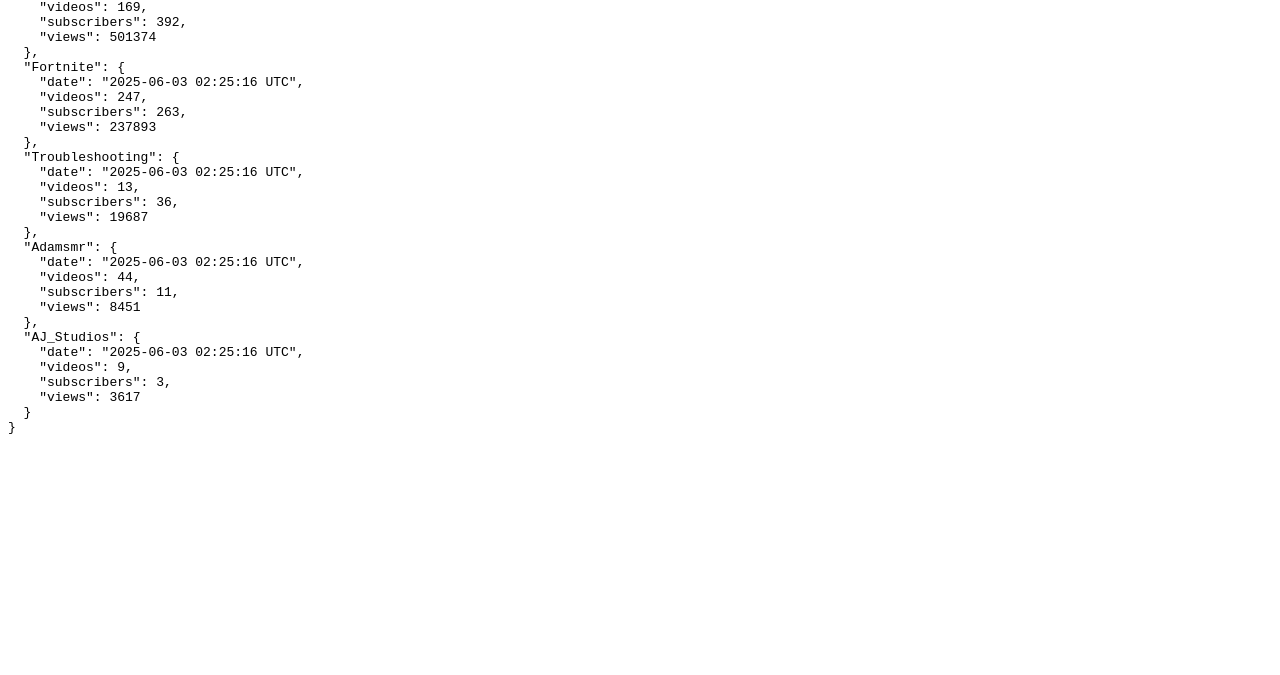
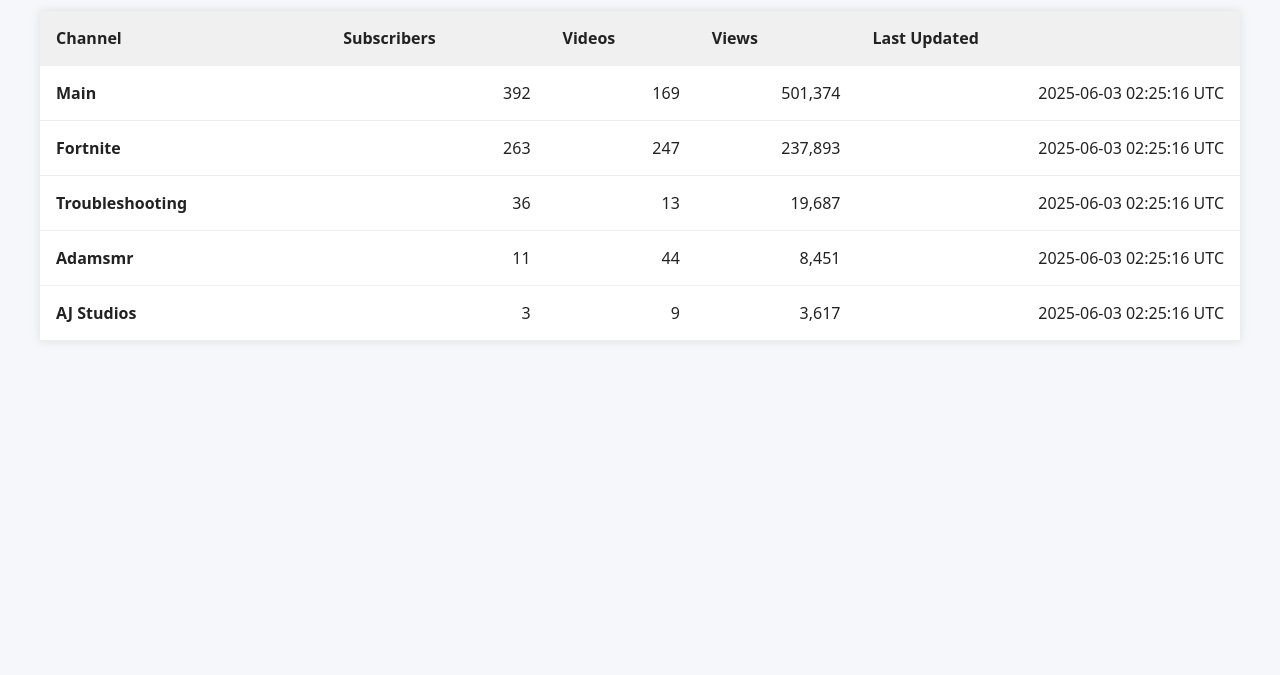
Before and after one commit to uxillary/automated, a plain HTML site: page docs/index.html in a window 1280 px wide. Shown: the part 125-800 px from the top of the page. Drawn offline with Linux system fonts and the light colour scheme.

Commit message:
Update index.html

```diff
--- a/docs/index.html
+++ b/docs/index.html
@@ -3,20 +3,81 @@
 <head>
   <title>YouTube Stats Viewer</title>
   <meta charset="UTF-8" />
+  <style>
+    body {
+      font-family: system-ui, sans-serif;
+      background: #f5f7fa;
+      padding: 2rem;
+      color: #222;
+    }
+    h1 {
+      text-align: center;
+      margin-bottom: 2rem;
+    }
+    table {
+      width: 100%;
+      border-collapse: collapse;
+      background: #fff;
+      box-shadow: 0 0 10px rgba(0,0,0,0.1);
+    }
+    th, td {
+      padding: 1rem;
+      text-align: left;
+      border-bottom: 1px solid #eee;
+    }
+    th {
+      background: #f0f0f0;
+    }
+    .channel {
+      font-weight: bold;
+    }
+    .right {
+      text-align: right;
+    }
+  </style>
 </head>
 <body>
+
 <h1>YouTube Stats</h1>
-  <pre id="stats">Loading...</pre>
+<table id="statsTable">
+  <thead>
+    <tr>
+      <th>Channel</th>
+      <th>Subscribers</th>
+      <th>Videos</th>
+      <th>Views</th>
+      <th>Last Updated</th>
+    </tr>
+  </thead>
+  <tbody>
+    <tr><td colspan="5">Loading...</td></tr>
+  </tbody>
+</table>
 
 <script>
   fetch('youtube.json')
     .then(res => res.json())
     .then(data => {
-        document.getElementById('stats').textContent = JSON.stringify(data, null, 2);
+      const tbody = document.querySelector('#statsTable tbody');
+      tbody.innerHTML = '';
+
+      Object.entries(data).forEach(([channel, stats]) => {
+        const row = document.createElement('tr');
+        row.innerHTML = `
+          <td class="channel">${channel.replace(/_/g, ' ')}</td>
+          <td class="right">${Number(stats.subscribers).toLocaleString()}</td>
+          <td class="right">${Number(stats.videos).toLocaleString()}</td>
+          <td class="right">${Number(stats.views).toLocaleString()}</td>
+          <td class="right">${stats.date}</td>
+        `;
+        tbody.appendChild(row);
+      });
     })
     .catch(err => {
-        document.getElementById('stats').textContent = 'Error loading data: ' + err;
+      console.error('Error loading data:', err);
+      document.querySelector('#statsTable tbody').innerHTML = '<tr><td colspan="5">Error loading data.</td></tr>';
     });
 </script>
+
 </body>
 </html>
```
Lines whose indentation alone changed are shown as unchanged.
